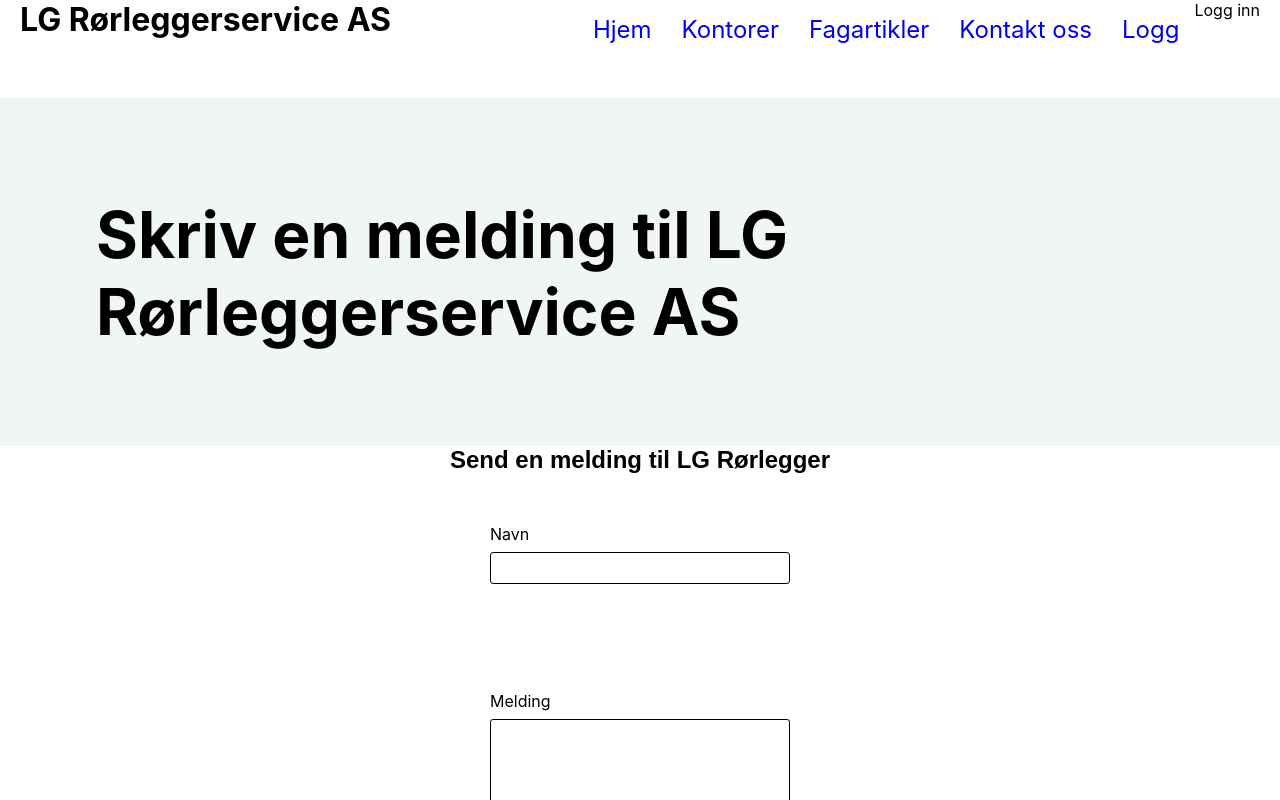
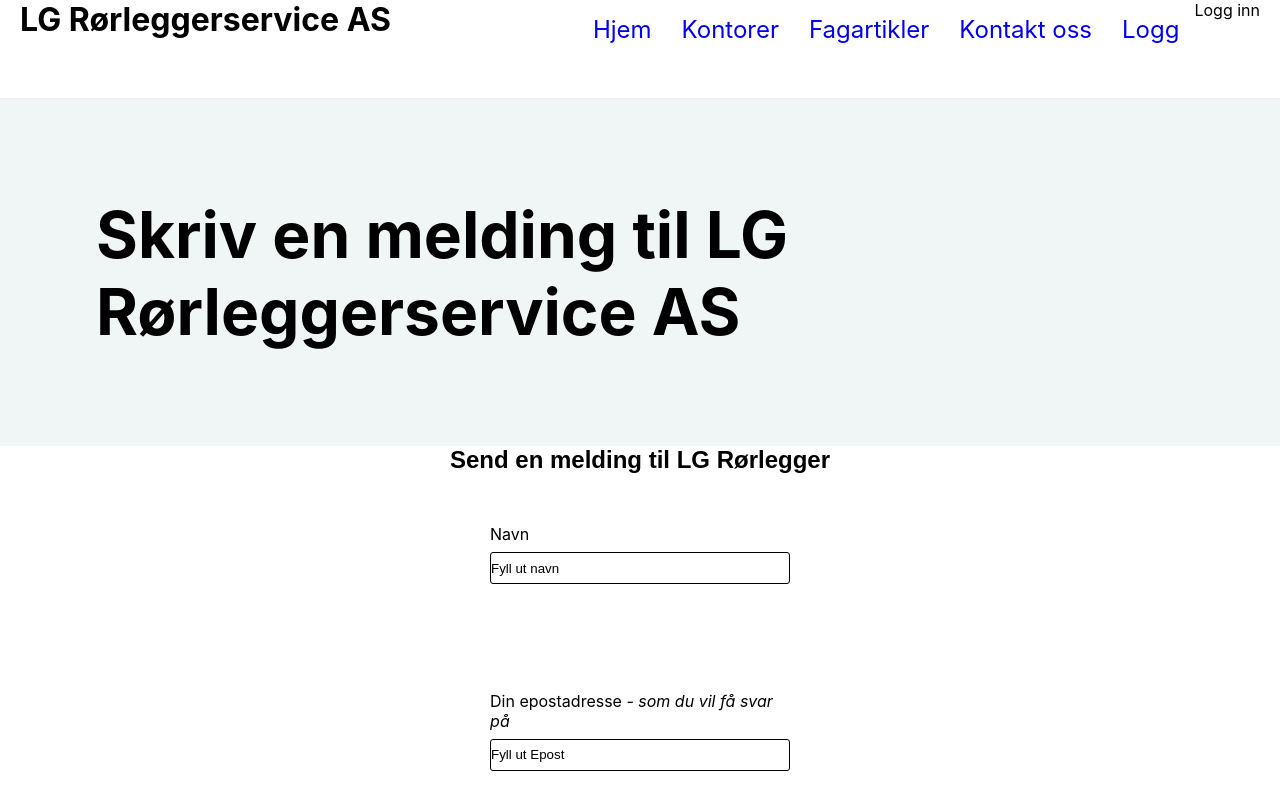
Before and after one commit to Snailey/WebapplikasjonerEksamen, a React (Create React App) app in the folder frontend/: page /contact in a window 1280 px wide. Shown: the top 800 px of the page. Built offline with nearby package versions, Linux system fonts and the light colour scheme.

Commit message:
Added email to contactform

```diff
--- a/frontend/src/pages/Contact.jsx
+++ b/frontend/src/pages/Contact.jsx
@@ -17,7 +17,11 @@ import {
 function Contact() {
   // const [error, setError] = useState('');
   // const [message, setMessage] = useState('');
-  const [details, setDetails] = useState({ author: '', message: '' });
+  const [details, setDetails] = useState({
+    author: 'Fyll ut navn',
+    email: 'Fyll ut Epost',
+    message: 'Skriv en melding',
+  });
 
   const history = useHistory();
   // setError('');
@@ -49,7 +53,21 @@ function Contact() {
               onChange={(e) =>
                 setDetails({ ...details, author: e.target.value })
               }
-              value={details.name}
+              value={details.author}
+            />
+          </FormGroup>
+          <FormGroup>
+            <Label htmlFor="name">
+              Din epostadresse <i>- som du vil få svar på</i>
+            </Label>
+            <Input
+              type="email"
+              name="email"
+              id="email"
+              onChange={(e) =>
+                setDetails({ ...details, email: e.target.value })
+              }
+              value={details.email}
             />
           </FormGroup>
           <FormGroup>
```
